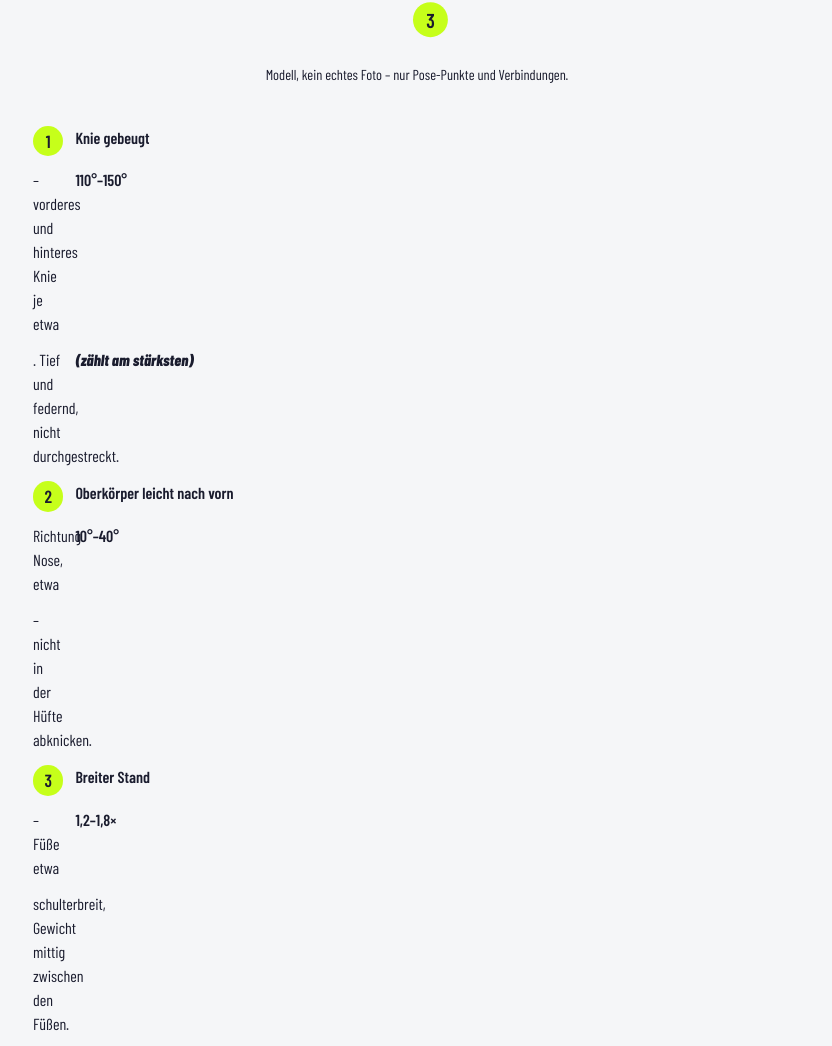
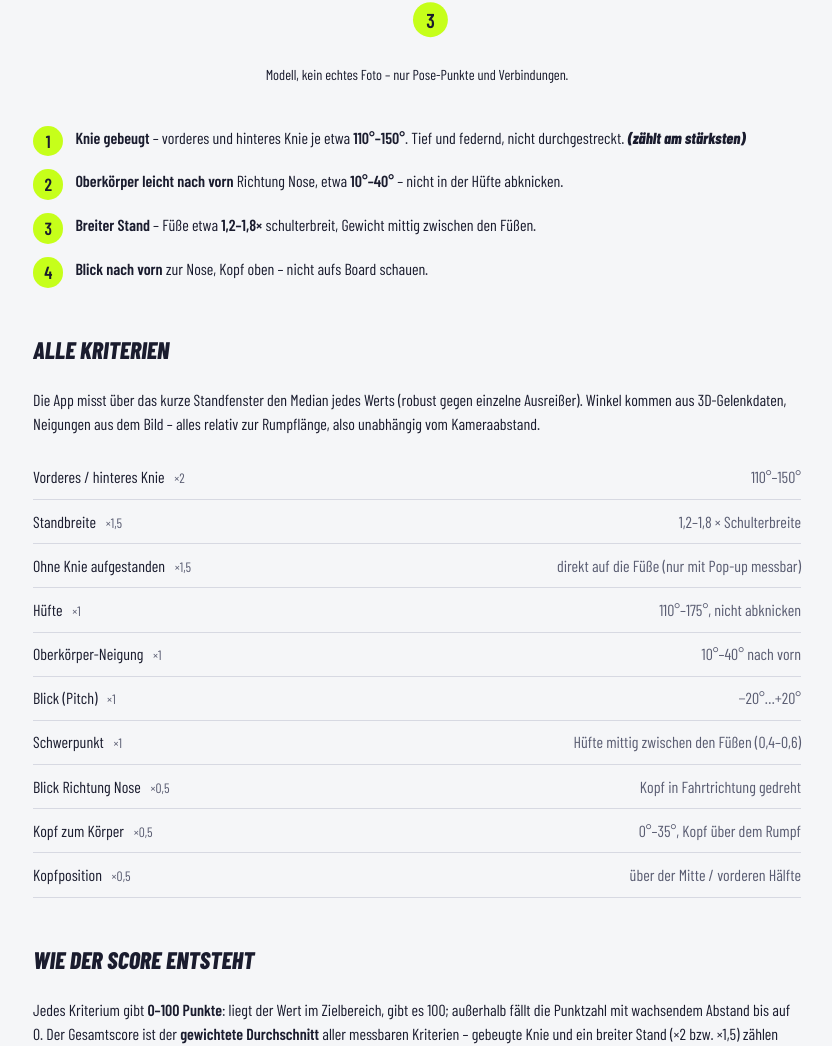
Before and after one commit to freegroup/surfpose, a website built with Vite: page guter-stand.html in a window 1280 px wide. Shown: the part 695-1741 px from the top of the page, without its empty margins (223-1055 px from the left). Built offline with nearby package versions, Linux system fonts and the light colour scheme.

Commit message:
Fix guide list layout + add GitHub Actions deploy workflow
- Wrap <li> text content in <span> so grid sees exactly 2 children
  (badge + text block) — was breaking each word onto its own line
- Add .github/workflows/deploy.yml: builds with BASE_URL=/surfpose/,
  caches pose model, deploys dist/ via actions/deploy-pages
- Switch gh-pages source to GitHub Actions (via API)

```diff
--- a/guter-stand.html
+++ b/guter-stand.html
@@ -73,18 +73,22 @@
       </figure>
 
       <ol class="guide-points">
-        <li><span class="guide-points__num">1</span>
-          <strong>Knie gebeugt</strong> – vorderes und hinteres Knie je etwa <b>110°–150°</b>.
-          Tief und federnd, nicht durchgestreckt. <em>(zählt am stärksten)</em>
+        <li>
+          <span class="guide-points__num">1</span>
+          <span><strong>Knie gebeugt</strong> – vorderes und hinteres Knie je etwa <b>110°–150°</b>.
+          Tief und federnd, nicht durchgestreckt. <em>(zählt am stärksten)</em></span>
         </li>
-        <li><span class="guide-points__num">2</span>
-          <strong>Oberkörper leicht nach vorn</strong> Richtung Nose, etwa <b>10°–40°</b> – nicht in der Hüfte abknicken.
+        <li>
+          <span class="guide-points__num">2</span>
+          <span><strong>Oberkörper leicht nach vorn</strong> Richtung Nose, etwa <b>10°–40°</b> – nicht in der Hüfte abknicken.</span>
         </li>
-        <li><span class="guide-points__num">3</span>
-          <strong>Breiter Stand</strong> – Füße etwa <b>1,2–1,8×</b> schulterbreit, Gewicht mittig zwischen den Füßen.
+        <li>
+          <span class="guide-points__num">3</span>
+          <span><strong>Breiter Stand</strong> – Füße etwa <b>1,2–1,8×</b> schulterbreit, Gewicht mittig zwischen den Füßen.</span>
         </li>
-        <li><span class="guide-points__num">4</span>
-          <strong>Blick nach vorn</strong> zur Nose, Kopf oben – nicht aufs Board schauen.
+        <li>
+          <span class="guide-points__num">4</span>
+          <span><strong>Blick nach vorn</strong> zur Nose, Kopf oben – nicht aufs Board schauen.</span>
         </li>
       </ol>
 
```
Also changed, not shown: .github/workflows/deploy.yml (added).
